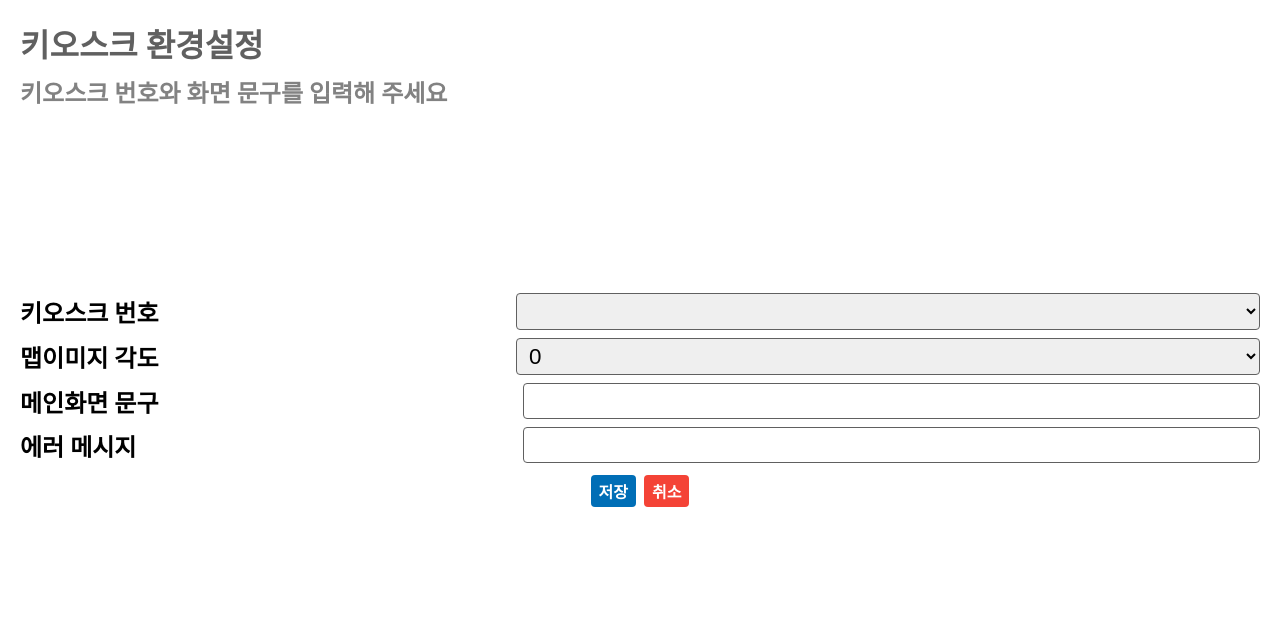
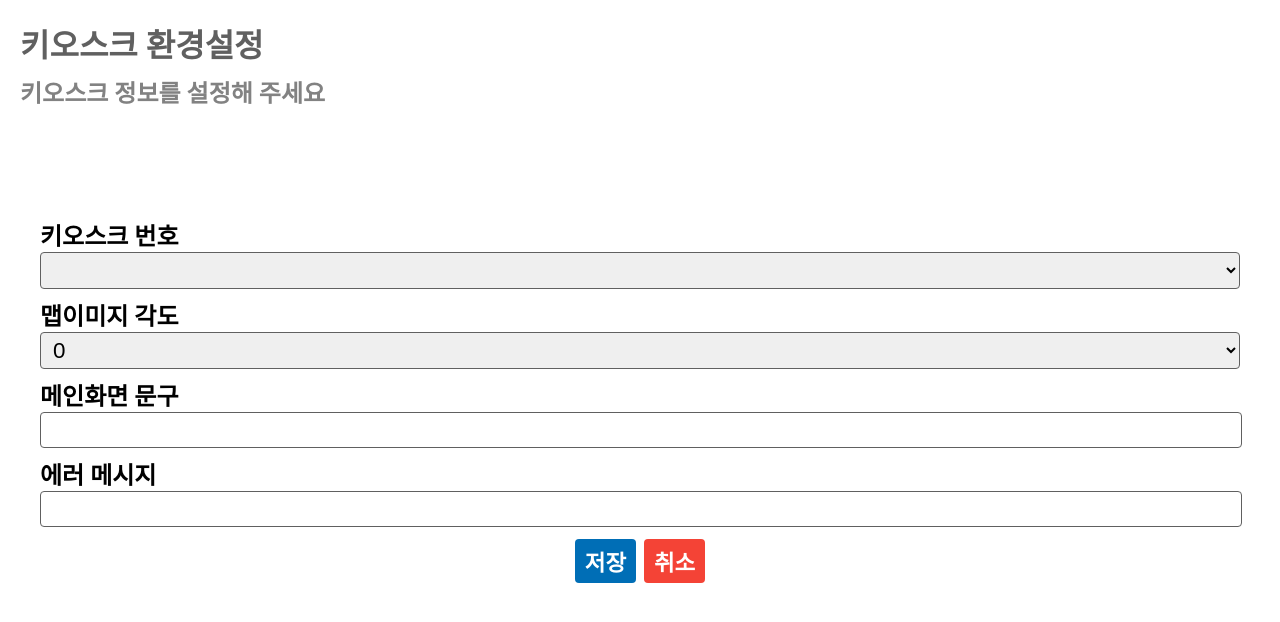
Before and after one commit to eoqna/find-load-rct, a React (Create React App) app: page /config in a window 1280 px wide. Shown: the top 622 px of the page. Built offline with nearby package versions, Linux system fonts and the light colour scheme.

Commit message:
키오스크 config 입력 페이지 UI 수정

```diff
--- a/src/@types/index.d.ts
+++ b/src/@types/index.d.ts
@@ -17,7 +17,6 @@ declare namespace ApiResponse {
     node_id: string;
     flor_nm: string;
     column_nm: string;
-    slot_id: number;
   }
 
   interface CommonPathInfo {
--- a/src/screen/Config.tsx
+++ b/src/screen/Config.tsx
@@ -7,20 +7,21 @@ import Header from "../components/Header";
 import useAppStore from "../store/useAppStore";
 
 const Layout = styled.div`
-  width: calc(100% - 40px);
-  height: calc(100% - 40px);
+  width: calc(100% - 80px);
+  height: calc(100% - 80px);
   display: flex;
   flex-direction: column;
   justify-content: center;
   align-items: center;
-  padding: 20px;
+  padding: 40px;
 `;
 
 const InputLayout = styled.div<{ $button?: boolean }>`
   width: 100%;
   display: flex;
-  justify-content: ${({ $button }) => $button ? "center" : "space-between"};
-  align-items: center;
+  flex-direction: ${({ $button }) => $button ? "row" : "column"};
+  align-items: ${({ $button }) => $button ? "center" : "flex-start"};
+  ${({ $button }) => $button && "justify-content: center;"}
   ${({ $button }) => $button ? "margin-top: 4px;" : "margin-bottom: 8px;"}
 `;
 
@@ -30,19 +31,21 @@ const Label = styled.label<{ $mobile?: boolean }>`
 `;
 
 const Input = styled.input<{ $mobile?: boolean }>`
-  width: 58%;
+  width: ${({ $mobile }) => $mobile ? "calc(100% - 8px)" : "calc(100% - 16px)"};
   border: 1px solid ${Colors.Black};
   font-size: ${({ $mobile }) => $mobile ? "2vmin" : "2.8vmin"};
-  padding: ${({ $mobile }) => $mobile ? "2px 4px" : "4px 8px"};
-  border-radius: ${({ $mobile }) => $mobile ? "2px" : "4px"};
+  padding: ${({ $mobile }) => $mobile ? "4px" : "4px 8px"};
+  border-radius: 4px;
+  outline: none;
 `;
 
 const Select = styled.select<{ $mobile?: boolean }>`
-  width: 60%;
+  width: 100%;
   border: 1px solid ${Colors.Black};
   font-size: ${({ $mobile }) => $mobile ? "2vmin" : "2.8vmin"};
-  padding: ${({ $mobile }) => $mobile ? "2px 4px" : "4px 8px"};
-  border-radius: ${({ $mobile }) => $mobile ? "2px" : "4px"};
+  padding: ${({ $mobile }) => $mobile ? "4px" : "4px 8px"};
+  border-radius: 4px;
+  outline: none;
 `;
 
 const Button = styled.button<{ $submit?: boolean }>`
@@ -50,9 +53,9 @@ const Button = styled.button<{ $submit?: boolean }>`
   border: 0px solid ${({ $submit }) => $submit ? Colors.Primary : Colors.Red};
   border-radius: 4px;
   color: ${Colors.White};
-  font-size: 2vmin;
+  font-size: 2.8vmin;
   font-weight: bold;
-  padding: 4px 8px;
+  padding: 6px 10px;
   ${({ $submit }) => $submit ? "margin-right: 4px;" : "margin-left: 4px;"}
 `;
 
@@ -88,7 +91,7 @@ const Config = ({ navigation }: CommonProps.ComponentProps) => {
 
   return (
     <Layout>
-      <Header title="키오스크 환경설정" desc="키오스크 번호와 화면 문구를 입력해 주세요" />
+      <Header title="키오스크 환경설정" desc="키오스크 정보를 설정해 주세요" />
       <InputLayout>
         <Label $mobile={mobile}>키오스크 번호</Label>
         <Select
--- a/src/screen/Main.tsx
+++ b/src/screen/Main.tsx
@@ -35,7 +35,7 @@ const Br = styled.p`
 
 const Main = ({ navigation }: CommonProps.ComponentProps) => {
   const { openModal } = useAppStore();
-  const { kiosk, setKiosk, setKioskList } = useDataStore();
+  const { mobile, kiosk, setKiosk, setKioskList } = useDataStore();
   const [ title, setTitle ] = useState<string[]>([]);
 
   const getKioskList = useCallback(async () => {
@@ -51,13 +51,19 @@ const Main = ({ navigation }: CommonProps.ComponentProps) => {
   }, []);
 
   useEffect(() => {
-    if (!kiosk.title) {
-      getKioskList();
-      navigation("/config");
+    if (mobile) {
+      setTitle(["모바일", "내 차 찾기 서비스"]);
+      return;
     }
 
-    setTitle(kiosk.title.split('\n'));
-  }, [kiosk]);
+    if (kiosk.title) {
+      setTitle(kiosk.title.split('\n'));
+      return;
+    }
+
+    getKioskList();
+    navigation("/config");
+  }, [mobile, kiosk]);
 
   /**
    * 광고 배너 자동 슬라이드 함수
--- a/src/screen/SelectCar.tsx
+++ b/src/screen/SelectCar.tsx
@@ -55,7 +55,7 @@ const SelectCar = ({ navigation }: CommonProps.ComponentProps) => {
         const { data } = await axiosClient.post(
           "/api/mobile/v1/parking/find-car",
           {
-            slot_id: item.slot_id,
+            car_number: item.car_num,
           },
         );
 
--- a/src/store/useDataStore.ts
+++ b/src/store/useDataStore.ts
@@ -31,7 +31,6 @@ const defaultCarState: ApiResponse.CarState = {
   in_dtm: "",
   node_id: "",
   column_nm: "",
-  slot_id: 0,
 };
 
 const defaultLocationState: ApiResponse.LocationInfo = {
```
